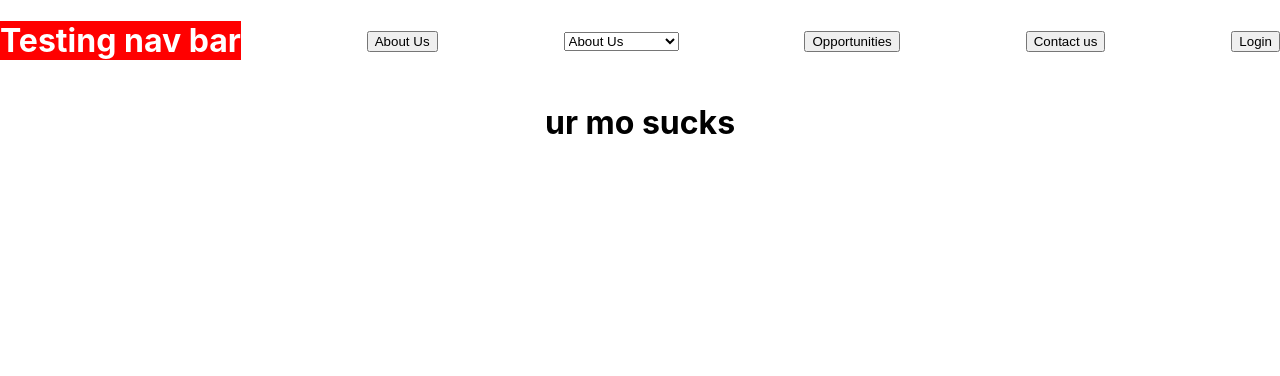
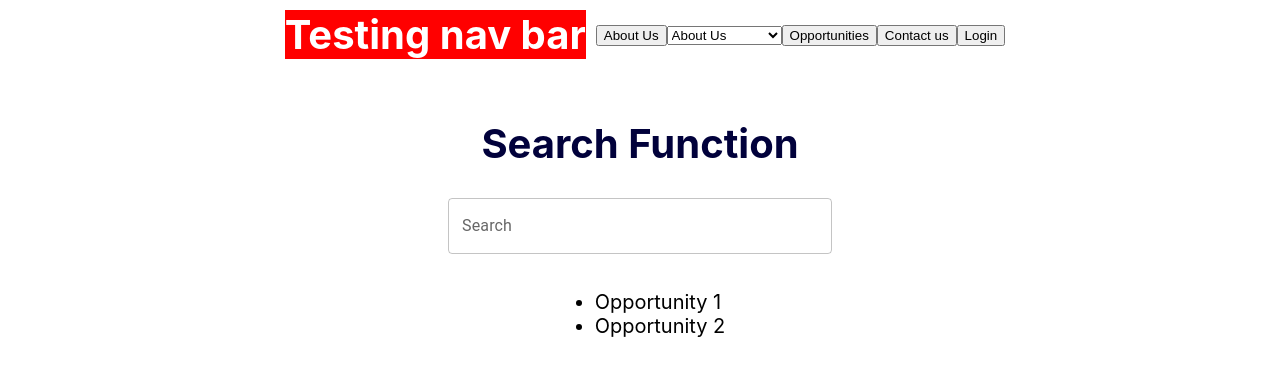
Before and after one commit to kohkaimingite/youthxindustry-web-platform, a React (Create React App) app: page /Opportunities in a window 1280 px wide. Shown: the top 376 px of the page. Built offline with nearby package versions, Linux system fonts and the light colour scheme.

Commit message:
Added search and filter function in oppo page (Changes to App.css, added a new folder Some test data)

```diff
--- a/package.json
+++ b/package.json
@@ -4,6 +4,9 @@
   "version": "0.1.0",
   "private": true,
   "dependencies": {
+    "@emotion/react": "^11.9.0",
+    "@emotion/styled": "^11.8.1",
+    "@mui/material": "^5.6.2",
     "@testing-library/jest-dom": "^5.16.4",
     "@testing-library/react": "^13.1.1",
     "@testing-library/user-event": "^13.5.0",
--- a/src/App.css
+++ b/src/App.css
@@ -36,3 +36,27 @@
     transform: rotate(360deg);
   }
 }
+
+
+.main {
+    display: flex;
+    height: 100vh;
+    width: 100%;
+    align-items: center;
+    flex-direction: column;
+    row-gap: 20px;
+}
+
+h1 {
+    margin: 10px;
+    font-size: 40px;
+    color: rgb(1, 1, 59);
+}
+
+.search {
+    width: 30%;
+}
+
+ul li {
+    font-size: 20px;
+}
--- a/src/OppoPage/OppoPage.js
+++ b/src/OppoPage/OppoPage.js
@@ -1,12 +1,31 @@
 // JavaScript source code
 import NavBar from '../components/NavBar'
+import { React, useState } from "react";
+import TextField from "@mui/material/TextField";
+import List from "../Some test data/List";
+
 function OppoPage() {
+    const [inputText, setInputText] = useState("");
+    let inputHandler = (e) => {
+        //convert input text to lower case
+        var lowerCase = e.target.value.toLowerCase();
+        setInputText(lowerCase);
+    };
     return (
-        <div className="App">
+
+        <div className="main">
             <NavBar />
-            <h1>ur mo sucks</h1>
-
-
+            <h1>Search Function</h1>
+            <div className="search">
+                <TextField
+                    id="outlined-basic"
+                    onChange={inputHandler}
+                    variant="outlined"
+                    fullWidth
+                    label="Search"
+                />
+            </div>
+            <List input={inputText} />
         </div>
     );
 }
--- /dev/null
+++ b/src/Some test data/List.js
@@ -0,0 +1,24 @@
+import { React, useState } from 'react'
+import data from "./Testdata.json"
+
+function List(props) {
+    const filteredData = data.filter((el) => {
+
+        if (props.input === '') {
+            return el;
+        }
+
+        else {
+            return el.text.toLowerCase().includes(props.input)
+        }
+    })
+    return (
+        <ul>
+            {filteredData.map((item) => (
+                <li key={item.id}>{item.text}</li>
+            ))}
+        </ul>
+    )
+}
+
+export default List
--- /dev/null
+++ b/src/Some test data/Testdata.json
@@ -0,0 +1,10 @@
+[
+  {
+    "id": 1,
+    "text": "Opportunity 1"
+  },
+  {
+    "id": 2,
+    "text": "Opportunity 2"
+  }
+]
```
Also changed, not shown: 1 other file (tests, documents, lock files or other folders).
